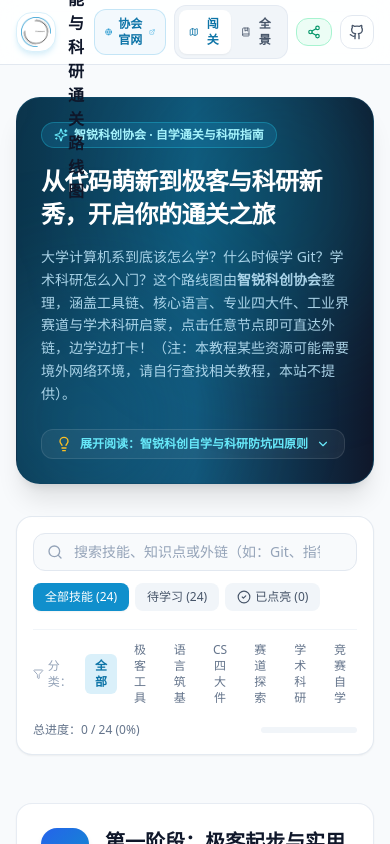
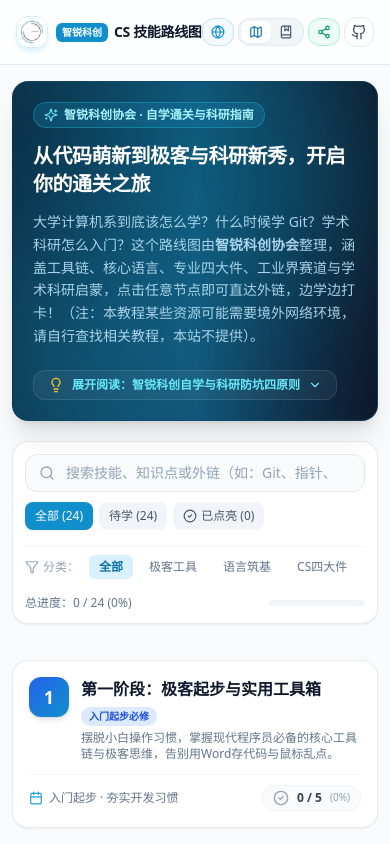
Before and after one commit to scu-covariant/freshmen-roadmap, a React (Vite) app: page / in a window 390 px wide. Shown: the top 844 px of the page. Built offline with nearby package versions, Linux system fonts and the light colour scheme.

Commit message:
feat: optimize mobile responsiveness across header, filters, stages, and resource drawer

```diff
--- a/src/App.tsx
+++ b/src/App.tsx
@@ -84,7 +84,7 @@ export function App() {
       />
 
       {/* Main Container */}
-      <main className="flex-1 max-w-7xl w-full mx-auto px-4 sm:px-6 lg:px-8 py-8 space-y-8">
+      <main className="flex-1 max-w-7xl w-full mx-auto px-3 sm:px-6 lg:px-8 py-4 sm:py-8 space-y-5 sm:space-y-8">
 
         {/* Hero Introduction */}
         <HeroBanner />
--- a/src/components/AdventureView.tsx
+++ b/src/components/AdventureView.tsx
@@ -38,20 +38,20 @@ export const AdventureView: React.FC<AdventureViewProps> = ({
             )}
 
             {/* Stage Header Block */}
-            <div className="relative z-10 flex flex-col md:flex-row md:items-center justify-between gap-4 p-6 rounded-2xl bg-white border border-slate-200/80 shadow-sm mb-6">
-              <div className="flex items-start gap-4">
+            <div className="relative z-10 flex flex-col md:flex-row md:items-center justify-between gap-3 sm:gap-4 p-4 sm:p-6 rounded-2xl bg-white border border-slate-200/80 shadow-sm mb-4 sm:mb-6">
+              <div className="flex items-start gap-3 sm:gap-4">
                 {/* Stage Step Number Badge */}
                 <div
-                  className={`w-12 h-12 rounded-2xl bg-gradient-to-br ${stage.colorTheme.gradient} text-white flex items-center justify-center font-extrabold text-xl shadow-md shrink-0`}
+                  className={`w-10 h-10 sm:w-12 sm:h-12 rounded-xl sm:rounded-2xl bg-gradient-to-br ${stage.colorTheme.gradient} text-white flex items-center justify-center font-extrabold text-lg sm:text-xl shadow-md shrink-0`}
                 >
                   {stage.order}
                 </div>
 
                 <div className="space-y-1">
-                  <div className="flex flex-wrap items-center gap-2">
-                    <h2 className="text-xl font-bold text-slate-900">{stage.title}</h2>
+                  <div className="flex flex-wrap items-center gap-1.5 sm:gap-2">
+                    <h2 className="text-base sm:text-xl font-bold text-slate-900">{stage.title}</h2>
                     <span
-                      className={`text-xs font-semibold px-2.5 py-0.5 rounded-full ${stage.colorTheme.badgeBg} ${stage.colorTheme.badgeText}`}
+                      className={`text-[10px] sm:text-xs font-semibold px-2 sm:px-2.5 py-0.5 rounded-full ${stage.colorTheme.badgeBg} ${stage.colorTheme.badgeText}`}
                     >
                       {stage.badge}
                     </span>
@@ -62,13 +62,13 @@ export const AdventureView: React.FC<AdventureViewProps> = ({
               </div>
 
               {/* Stage Meta & Progress Pill */}
-              <div className="flex items-center gap-4 border-t md:border-t-0 md:border-l border-slate-100 pt-3 md:pt-0 md:pl-6 shrink-0">
+              <div className="flex flex-wrap items-center justify-between sm:justify-start gap-3 sm:gap-4 border-t md:border-t-0 md:border-l border-slate-100 pt-2.5 md:pt-0 md:pl-6 shrink-0">
                 <div className="flex items-center gap-1.5 text-xs text-slate-500">
                   <Calendar className="w-3.5 h-3.5 text-indigo-500" />
                   <span>{stage.recommendedTime}</span>
                 </div>
 
-                <div className="flex items-center gap-2 bg-slate-50 px-3 py-1.5 rounded-xl border border-slate-100">
+                <div className="flex items-center gap-2 bg-slate-50 px-2.5 sm:px-3 py-1 sm:py-1.5 rounded-xl border border-slate-100">
                   <CheckCircle2
                     className={`w-4 h-4 ${
                       stagePercent === 100 ? 'text-emerald-500' : 'text-slate-400'
@@ -83,7 +83,7 @@ export const AdventureView: React.FC<AdventureViewProps> = ({
             </div>
 
             {/* Stage Cards Grid */}
-            <div className="grid grid-cols-1 md:grid-cols-2 lg:grid-cols-3 gap-5 relative z-10 pl-0 lg:pl-10">
+            <div className="grid grid-cols-1 md:grid-cols-2 lg:grid-cols-3 gap-3.5 sm:gap-5 relative z-10 pl-0 lg:pl-10">
               {stageNodes.map((node) => (
                 <NodeCard
                   key={node.id}
--- a/src/components/FilterBar.tsx
+++ b/src/components/FilterBar.tsx
@@ -26,8 +26,8 @@ export const FilterBar: React.FC<FilterBarProps> = ({
   stats,
 }) => {
   return (
-    <div className="bg-white rounded-2xl border border-slate-200/90 p-4 shadow-sm space-y-3.5">
-      <div className="flex flex-col sm:flex-row items-stretch sm:items-center justify-between gap-3">
+    <div className="bg-white rounded-2xl border border-slate-200/90 p-3 sm:p-4 shadow-sm space-y-3">
+      <div className="flex flex-col sm:flex-row items-stretch sm:items-center justify-between gap-2.5 sm:gap-3">
 
         {/* Search Input */}
         <div className="relative flex-1">
@@ -50,30 +50,30 @@ export const FilterBar: React.FC<FilterBarProps> = ({
         </div>
 
         {/* Status Filter Buttons */}
-        <div className="flex items-center gap-1.5 overflow-x-auto pb-1 sm:pb-0">
+        <div className="flex items-center gap-1.5 overflow-x-auto pb-1 sm:pb-0 -mx-1 px-1">
           <button
             onClick={() => onStatusFilterChange('all')}
-            className={`px-3 py-1.5 rounded-lg text-xs font-medium whitespace-nowrap transition-colors ${
+            className={`px-2.5 sm:px-3 py-1.5 rounded-lg text-xs font-medium whitespace-nowrap shrink-0 transition-colors ${
               statusFilter === 'all'
                 ? 'bg-indigo-600 text-white shadow-sm'
                 : 'bg-slate-100 text-slate-600 hover:bg-slate-200/70'
             }`}
           >
-            全部技能 ({stats.total})
+            全部 ({stats.total})
           </button>
           <button
             onClick={() => onStatusFilterChange('uncompleted')}
-            className={`px-3 py-1.5 rounded-lg text-xs font-medium whitespace-nowrap transition-colors ${
+            className={`px-2.5 sm:px-3 py-1.5 rounded-lg text-xs font-medium whitespace-nowrap shrink-0 transition-colors ${
               statusFilter === 'uncompleted'
                 ? 'bg-amber-600 text-white shadow-sm'
                 : 'bg-slate-100 text-slate-600 hover:bg-slate-200/70'
             }`}
           >
-            待学习 ({stats.total - stats.completedCount})
+            待学 ({stats.total - stats.completedCount})
           </button>
           <button
             onClick={() => onStatusFilterChange('completed')}
-            className={`px-3 py-1.5 rounded-lg text-xs font-medium whitespace-nowrap transition-colors flex items-center gap-1 ${
+            className={`px-2.5 sm:px-3 py-1.5 rounded-lg text-xs font-medium whitespace-nowrap shrink-0 transition-colors flex items-center gap-1 ${
               statusFilter === 'completed'
                 ? 'bg-emerald-600 text-white shadow-sm'
                 : 'bg-slate-100 text-slate-600 hover:bg-slate-200/70'
@@ -88,8 +88,8 @@ export const FilterBar: React.FC<FilterBarProps> = ({
 
       {/* Category Filter Pills & Mobile Progress */}
       <div className="flex flex-wrap items-center justify-between gap-2 pt-2 border-t border-slate-100 text-xs">
-        <div className="flex items-center gap-1.5 overflow-x-auto w-full sm:w-auto">
-          <span className="text-slate-400 flex items-center gap-1 mr-1">
+        <div className="flex items-center gap-1.5 overflow-x-auto w-full sm:w-auto pb-1 sm:pb-0 -mx-1 px-1">
+          <span className="text-slate-400 flex items-center gap-1 mr-1 shrink-0">
             <Filter className="w-3.5 h-3.5" />
             <span>分类：</span>
           </span>
@@ -106,7 +106,7 @@ export const FilterBar: React.FC<FilterBarProps> = ({
             <button
               key={cat.id}
               onClick={() => onCategoryFilterChange(cat.id as 'all' | NodeType)}
-              className={`px-2.5 py-1 rounded-md transition-colors ${
+              className={`px-2.5 py-1 rounded-md whitespace-nowrap shrink-0 transition-colors ${
                 categoryFilter === cat.id
                   ? 'bg-indigo-100 text-indigo-700 font-semibold'
                   : 'text-slate-500 hover:text-slate-800 hover:bg-slate-100'
--- a/src/components/GridView.tsx
+++ b/src/components/GridView.tsx
@@ -80,19 +80,19 @@ export const GridView: React.FC<GridViewProps> = ({
         return (
           <div key={cat.id} className="space-y-4">
             {/* Category Section Header */}
-            <div className="flex items-center justify-between p-4 rounded-2xl bg-white border border-slate-200/80 shadow-sm">
+            <div className="flex items-center justify-between p-3.5 sm:p-4 rounded-2xl bg-white border border-slate-200/80 shadow-sm">
               <div className="flex items-center gap-3">
-                <div className="p-2.5 rounded-xl bg-slate-50 border border-slate-100">
+                <div className="p-2 sm:p-2.5 rounded-xl bg-slate-50 border border-slate-100 shrink-0">
                   {cat.icon}
                 </div>
                 <div>
-                  <div className="flex items-center gap-2">
-                    <h2 className="text-base font-bold text-slate-900">{cat.title}</h2>
-                    <span className="text-xs text-slate-400 font-normal">
+                  <div className="flex items-center gap-2 flex-wrap">
+                    <h2 className="text-sm sm:text-base font-bold text-slate-900">{cat.title}</h2>
+                    <span className="text-[11px] sm:text-xs text-slate-400 font-normal">
                       ({completedCount} / {catNodes.length} 已掌握)
                     </span>
                   </div>
-                  <p className="text-xs text-slate-500">{cat.subtitle}</p>
+                  <p className="text-xs text-slate-500 line-clamp-1">{cat.subtitle}</p>
                 </div>
               </div>
 
@@ -104,7 +104,7 @@ export const GridView: React.FC<GridViewProps> = ({
             </div>
 
             {/* Category Cards */}
-            <div className="grid grid-cols-1 md:grid-cols-2 lg:grid-cols-3 gap-5">
+            <div className="grid grid-cols-1 md:grid-cols-2 lg:grid-cols-3 gap-3.5 sm:gap-5">
               {catNodes.map((node) => (
                 <NodeCard
                   key={node.id}
--- a/src/components/Header.tsx
+++ b/src/components/Header.tsx
@@ -42,21 +42,22 @@ export const Header: React.FC<HeaderProps> = ({
             href="https://unicov.cn/scu/"
             target="_blank"
             rel="noopener noreferrer"
-            className="flex items-center gap-3 group"
+            className="flex items-center gap-2 sm:gap-3 group shrink-0"
             title="点击访问四川大学智锐科创计算机协会官网 (unicov.cn/scu)"
           >
             <img
               src="./zhirui-logo.png"
               alt="智锐科创"
-              className="w-10 h-10 sm:w-11 sm:h-11 rounded-2xl object-contain bg-white p-1 border border-indigo-100 shadow-md shadow-indigo-100 shrink-0 group-hover:scale-105 transition-transform"
+              className="w-8 h-8 sm:w-11 sm:h-11 rounded-xl sm:rounded-2xl object-contain bg-white p-1 border border-indigo-100 shadow-md shadow-indigo-100 shrink-0 group-hover:scale-105 transition-transform"
             />
-            <div>
-              <div className="flex items-center gap-2 flex-wrap">
-                <span className="inline-flex items-center px-2 py-0.5 rounded-md text-[11px] font-extrabold bg-indigo-600 text-white shadow-xs group-hover:bg-indigo-700 transition-colors">
+            <div className="min-w-0">
+              <div className="flex items-center gap-1.5 sm:gap-2 flex-wrap">
+                <span className="inline-flex items-center px-1.5 sm:px-2 py-0.5 rounded-md text-[10px] sm:text-[11px] font-extrabold bg-indigo-600 text-white shadow-xs group-hover:bg-indigo-700 transition-colors">
                   {ASSOCIATION_INFO.shortName}
                 </span>
-                <h1 className="text-base sm:text-lg font-black text-slate-900 tracking-tight group-hover:text-indigo-600 transition-colors">
-                  CS 技能与科研通关路线图
+                <h1 className="text-sm sm:text-lg font-black text-slate-900 tracking-tight group-hover:text-indigo-600 transition-colors leading-tight">
+                  <span className="sm:hidden">CS 技能路线图</span>
+                  <span className="hidden sm:inline">CS 技能与科研通关路线图</span>
                 </h1>
                 <span className="hidden lg:inline-flex items-center gap-1 px-2 py-0.5 rounded-full text-[11px] font-semibold bg-cyan-50 text-cyan-800 border border-cyan-200">
                   <Microscope className="w-3 h-3 text-cyan-600" />
@@ -70,27 +71,27 @@ export const Header: React.FC<HeaderProps> = ({
           </a>
 
           {/* Right Action Area */}
-          <div className="flex items-center gap-2 sm:gap-4">
+          <div className="flex items-center gap-1 sm:gap-3">
 
             {/* Direct Link to Association Official Site */}
             <a
               href="https://unicov.cn/scu/"
               target="_blank"
               rel="noopener noreferrer"
-              className="flex items-center gap-1.5 px-2.5 sm:px-3 py-1.5 rounded-xl text-xs font-semibold text-indigo-700 bg-indigo-50/80 hover:bg-indigo-100/80 border border-indigo-200/80 transition-all shadow-xs"
+              className="flex items-center gap-1 px-2 sm:px-3 py-1.5 rounded-xl text-xs font-semibold text-indigo-700 bg-indigo-50/80 hover:bg-indigo-100/80 border border-indigo-200/80 transition-all shadow-xs"
               title="访问四川大学智锐科创计算机协会官网"
             >
-              <Globe className="w-3.5 h-3.5 text-indigo-600" />
-              <span>协会官网</span>
-              <ExternalLink className="w-3 h-3 text-indigo-400" />
+              <Globe className="w-3.5 h-3.5 text-indigo-600 shrink-0" />
+              <span className="hidden md:inline">官网</span>
+              <ExternalLink className="w-3 h-3 text-indigo-400 hidden sm:inline" />
             </a>
 
             {/* View Mode Switcher */}
-            <div className="flex items-center bg-slate-100 p-1 rounded-xl border border-slate-200/80">
+            <div className="flex items-center bg-slate-100 p-0.5 sm:p-1 rounded-xl border border-slate-200/80">
               <button
                 type="button"
                 onClick={() => onViewModeChange('adventure')}
-                className={`flex items-center gap-1.5 px-2.5 sm:px-3 py-1.5 rounded-lg text-xs font-semibold transition-all ${
+                className={`flex items-center gap-1 px-2 sm:px-3 py-1 sm:py-1.5 rounded-lg text-xs font-semibold transition-all ${
                   viewMode === 'adventure'
                     ? 'bg-white text-indigo-700 shadow-sm'
                     : 'text-slate-600 hover:text-slate-900'
@@ -98,13 +99,12 @@ export const Header: React.FC<HeaderProps> = ({
                 title="关卡闯关流视图"
               >
                 <Map className="w-3.5 h-3.5" />
-                <span className="hidden md:inline">关卡闯关</span>
-                <span className="md:hidden">闯关</span>
+                <span className="hidden md:inline">闯关</span>
               </button>
               <button
                 type="button"
                 onClick={() => onViewModeChange('grid')}
-                className={`flex items-center gap-1.5 px-2.5 sm:px-3 py-1.5 rounded-lg text-xs font-semibold transition-all ${
+                className={`flex items-center gap-1 px-2 sm:px-3 py-1 sm:py-1.5 rounded-lg text-xs font-semibold transition-all ${
                   viewMode === 'grid'
                     ? 'bg-white text-indigo-700 shadow-sm'
                     : 'text-slate-600 hover:text-slate-900'
@@ -112,12 +112,11 @@ export const Header: React.FC<HeaderProps> = ({
                 title="分类技能树视图"
               >
                 <BookMarked className="w-3.5 h-3.5" />
-                <span className="hidden md:inline">模块全景</span>
-                <span className="md:hidden">全景</span>
+                <span className="hidden md:inline">全景</span>
               </button>
             </div>
 
-            {/* Overall Progress Widget */}
+            {/* Overall Progress Widget (Desktop only) */}
             <div className="hidden lg:flex items-center gap-3 pl-2 border-l border-slate-200">
               <div className="w-28 space-y-1">
                 <div className="flex justify-between text-[11px] font-medium text-slate-500">
@@ -155,11 +154,11 @@ export const Header: React.FC<HeaderProps> = ({
             <button
               type="button"
               onClick={onOpenShare}
-              className="flex items-center gap-1.5 px-2.5 sm:px-3 py-1.5 rounded-xl text-xs font-semibold text-emerald-700 bg-emerald-50 hover:bg-emerald-100 border border-emerald-200 transition-all shadow-xs"
+              className="flex items-center gap-1 px-2 sm:px-3 py-1.5 rounded-xl text-xs font-semibold text-emerald-700 bg-emerald-50 hover:bg-emerald-100 border border-emerald-200 transition-all shadow-xs"
               title="生成并复制我的专属学习进度分享链接（URL Hash）"
             >
-              <Share2 className="w-3.5 h-3.5 text-emerald-600" />
-              <span className="hidden sm:inline">分享进度</span>
+              <Share2 className="w-3.5 h-3.5 text-emerald-600 shrink-0" />
+              <span className="hidden sm:inline">分享</span>
             </button>
 
             {/* GitHub Link */}
@@ -167,7 +166,7 @@ export const Header: React.FC<HeaderProps> = ({
               href={ASSOCIATION_INFO.repo || 'https://github.com/scu-covariant/freshmen-roadmap'}
               target="_blank"
               rel="noopener noreferrer"
-              className="p-2 text-slate-600 hover:text-slate-900 hover:bg-slate-100 rounded-xl transition-colors border border-slate-200"
+              className="p-1.5 sm:p-2 text-slate-600 hover:text-slate-900 hover:bg-slate-100 rounded-xl transition-colors border border-slate-200"
               title="在 GitHub 查看 freshmen-roadmap 仓库源码"
             >
               <Github className="w-4 h-4" />
--- a/src/components/HeroBanner.tsx
+++ b/src/components/HeroBanner.tsx
@@ -6,17 +6,17 @@ export const HeroBanner: React.FC = () => {
   const [isExpanded, setIsExpanded] = useState(false);
 
   return (
-    <div className="bg-gradient-to-r from-indigo-950 via-indigo-900 to-slate-900 rounded-3xl text-white p-6 sm:p-8 shadow-xl relative overflow-hidden border border-indigo-900/50">
+    <div className="bg-gradient-to-r from-indigo-950 via-indigo-900 to-slate-900 rounded-2xl sm:rounded-3xl text-white p-5 sm:p-8 shadow-xl relative overflow-hidden border border-indigo-900/50">
 
       {/* Background decoration */}
       <div className="absolute -right-12 -top-12 w-72 h-72 bg-cyan-500/15 rounded-full blur-3xl pointer-events-none" />
       <div className="absolute right-40 -bottom-16 w-64 h-64 bg-indigo-500/20 rounded-full blur-3xl pointer-events-none" />
 
-      <div className="relative z-10 max-w-4xl space-y-4">
+      <div className="relative z-10 max-w-4xl space-y-3.5 sm:space-y-4">
 
         <div className="flex flex-wrap items-center gap-2">
-          <div className="inline-flex items-center gap-1.5 px-3 py-1 rounded-full bg-indigo-500/20 text-cyan-200 text-xs font-bold backdrop-blur-md border border-cyan-400/30">
-            <Sparkles className="w-3.5 h-3.5 text-cyan-300" />
+          <div className="inline-flex items-center gap-1.5 px-2.5 sm:px-3 py-1 rounded-full bg-indigo-500/20 text-cyan-200 text-xs font-bold backdrop-blur-md border border-cyan-400/30">
+            <Sparkles className="w-3.5 h-3.5 text-cyan-300 shrink-0" />
             <span>{ASSOCIATION_INFO.name} · 自学通关与科研指南</span>
           </div>
           <span className="hidden sm:inline-block text-xs text-indigo-300/80">
@@ -24,7 +24,7 @@ export const HeroBanner: React.FC = () => {
           </span>
         </div>
 
-        <h2 className="text-2xl sm:text-3xl font-black tracking-tight text-white leading-snug">
+        <h2 className="text-xl sm:text-3xl font-black tracking-tight text-white leading-snug">
           从代码萌新到极客与科研新秀，开启你的通关之旅
         </h2>
 
--- a/src/components/ResourceDrawer.tsx
+++ b/src/components/ResourceDrawer.tsx
@@ -132,11 +132,11 @@ export const ResourceDrawer: React.FC<ResourceDrawerProps> = ({
         onClick={onClose}
       />
 
-      <div className="fixed inset-y-0 right-0 max-w-full flex pl-10">
+      <div className="fixed inset-y-0 right-0 max-w-full flex pl-0 sm:pl-10">
         <div className="w-screen max-w-xl bg-white shadow-2xl flex flex-col border-l border-slate-200 animate-in slide-in-from-right duration-200">
 
           {/* Header */}
-          <div className="p-6 bg-slate-50/80 border-b border-slate-200 flex items-start justify-between">
+          <div className="p-4 sm:p-6 bg-slate-50/80 border-b border-slate-200 flex items-start justify-between">
             <div className="space-y-1.5 pr-4">
               <div className="flex flex-wrap items-center gap-2">
                 <span className="inline-flex items-center px-2.5 py-0.5 rounded-full text-xs font-medium bg-indigo-50 text-indigo-700 border border-indigo-200">
@@ -181,7 +181,7 @@ export const ResourceDrawer: React.FC<ResourceDrawerProps> = ({
           </div>
 
           {/* Status Bar */}
-          <div className="px-6 py-3 bg-white border-b border-slate-100 flex items-center justify-between">
+          <div className="px-4 sm:px-6 py-2.5 sm:py-3 bg-white border-b border-slate-100 flex flex-wrap items-center justify-between gap-2">
             <div className="flex items-center gap-1.5 text-xs text-slate-500">
               <Clock className="w-3.5 h-3.5" />
               <span>建议投入：<strong className="text-slate-700">{node.estimatedTime}</strong></span>
@@ -226,7 +226,7 @@ export const ResourceDrawer: React.FC<ResourceDrawerProps> = ({
           </div>
 
           {/* Body Content */}
-          <div className="flex-1 overflow-y-auto p-6 space-y-6">
+          <div className="flex-1 overflow-y-auto p-4 sm:p-6 space-y-5 sm:space-y-6">
 
             {/* Why it matters callout */}
             <div className="p-4 rounded-xl bg-indigo-50/70 border border-indigo-100 space-y-1.5">
```
